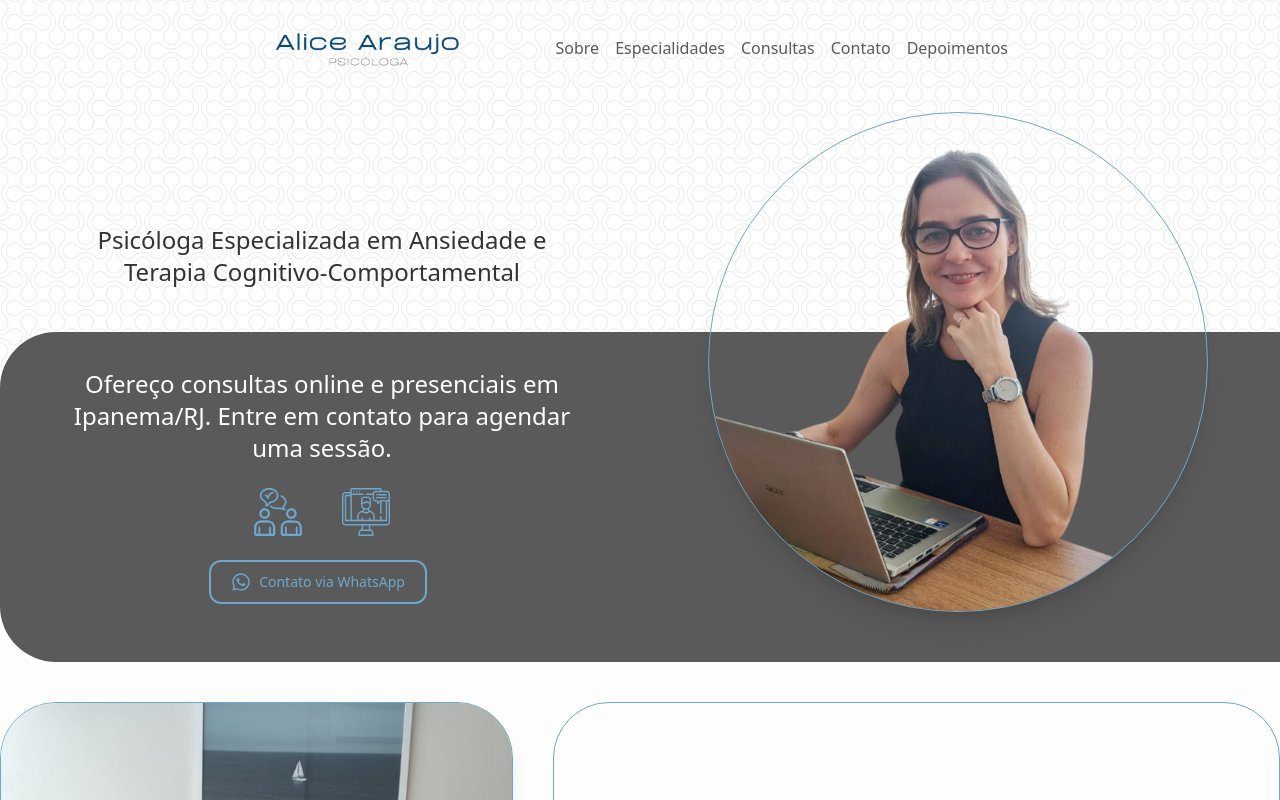
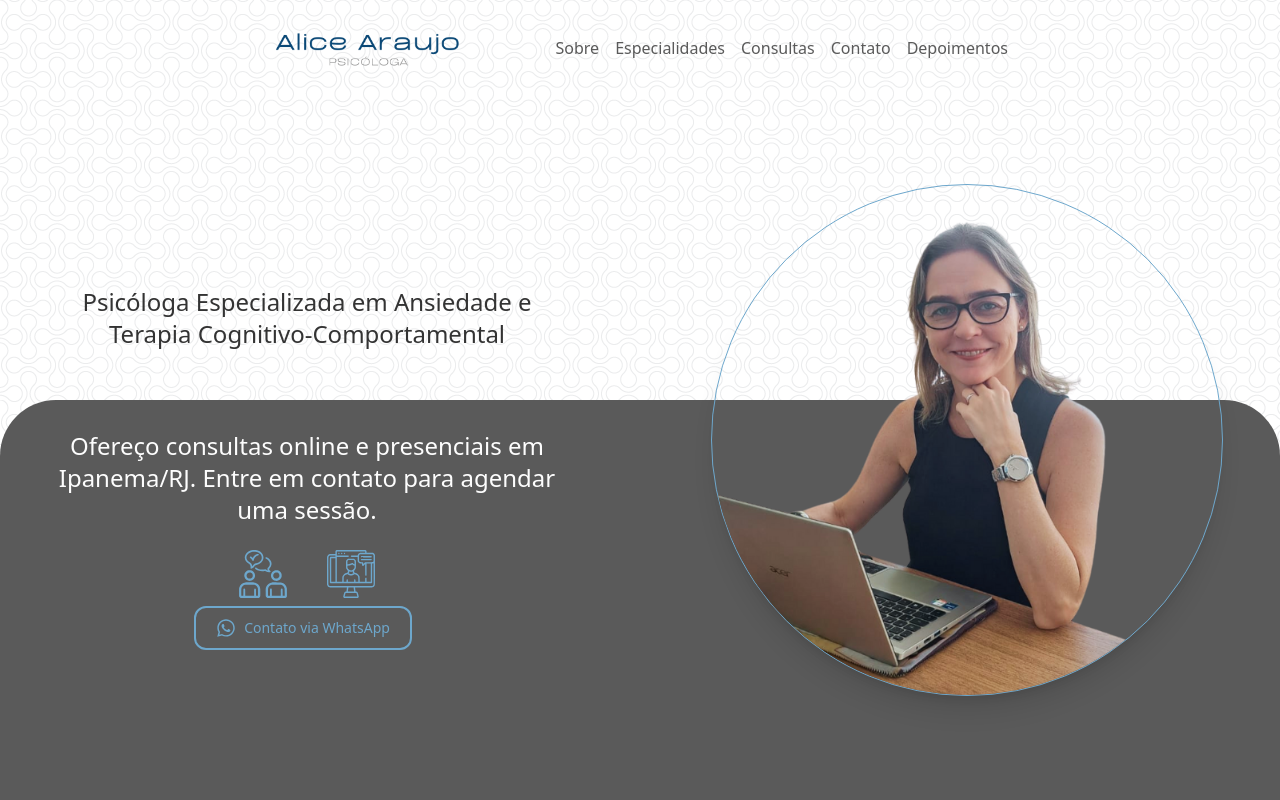
Before and after one commit to nullbr/alice-psychologist, a React (Vite) app: page / in a window 1280 px wide. Shown: the top 800 px of the page. Built offline with nearby package versions, Linux system fonts and the light colour scheme; a web font is replaced by a local one; what tailwindcss-debug-screens would draw is missing.

Commit message:
hero for laptop screen

```diff
--- a/src/components/Hero.tsx
+++ b/src/components/Hero.tsx
@@ -5,24 +5,21 @@ import OnlineMeeting from "../assets/online-meeting.svg";
 
 const Hero = () => {
   return (
-    <section
-      id="hero"
-      className="bg-outline-pattern rounded-bl-7xl text-gray-600"
-    >
-      <article className="flex flex-col lg:flex-row gap-6 lg:gap-10 text-center md:text-xl -mb-[45vw] md:-mb-80 max-w-7xl mx-auto px-6 pb-10 pt-16 sm:pt-28 h-[100svh] sm:h-auto">
-        <div className="flex flex-col gap-2 sm:gap-4 lg:gap-0 h-full justify-around sm:justify-normal lg:justify-around max-w-[500px] mx-auto">
-          <div className="lg:h-[50%] flex flex-col items-center justify-center pt-10 lg:pt-28">
-            <p className="sm:text-xl md:text-2xl ">
+    <section id="hero" className="bg-outline-pattern text-gray-600">
+      <article className="flex flex-col lg:flex-row gap-6 lg:gap-10 text-center md:text-xl -mb-[50svh] max-w-7xl mx-auto h-[100svh] pt-20">
+        <div className="flex flex-col gap-2 sm:gap-4 lg:gap-0 h-full justify-around sm:justify-normal lg:justify-around max-w-[500px] max-h-[500px] m-auto pb-10">
+          <div className="md:h-[50svh] flex flex-col items-center justify-end pb-10">
+            <p className="sm:text-xl md:text-2xl">
               Psicóloga Especializada em Ansiedade e Terapia
               Cognitivo-Comportamental
             </p>
           </div>
-          <div className="lg:h-[50%] flex flex-col items-center justify-center lg:pt-20">
+          <div className="md:h-[50svh] flex flex-col items-center justify-start pt-10">
             <p className="lg:text-white mb-2 sm:mb-6 sm:text-xl md:text-2xl">
               Ofereço consultas online e presenciais em Ipanema/RJ. Entre em
               contato para agendar uma sessão.
             </p>
-            <div className="flex items-center justify-center gap-10 mb-2 sm:mb-6">
+            <div className="flex items-center justify-center gap-10 mb-2">
               <img
                 src={InPerson}
                 alt="Atendimento Presencial"
@@ -46,10 +43,10 @@ const Hero = () => {
         <img
           src={HeroImg}
           alt="Alice Araujo"
-          className="rounded-full border border-blue-500 shadow-xl w-[70vw] h-[70vw] md:w-[500px] md:h-[500px] justify-center items-center text-xl md:text-2xl mx-auto"
+          className="rounded-full border border-blue-500 shadow-xl w-[70vw] h-[70vw] md:w-[40svw] md:h-[40svw] md:max-w-[600px] md:max-h-[600px] justify-center items-center text-xl md:text-2xl m-auto mx-auto"
         />
       </article>
-      <div className="bg-gray-500 text-center text-white md:text-xl pt-[40vw] md:pt-[330px] rounded-l-7xl" />
+      <div className="bg-gray-500 text-center text-white md:text-xl pt-[40vw] md:pt-[50svh] rounded-t-7xl" />
     </section>
   );
 };
```
